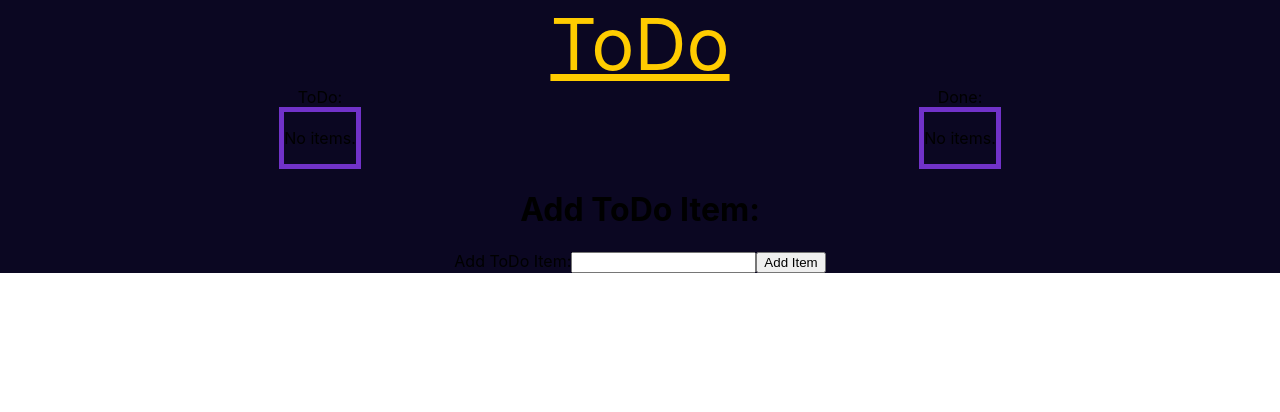
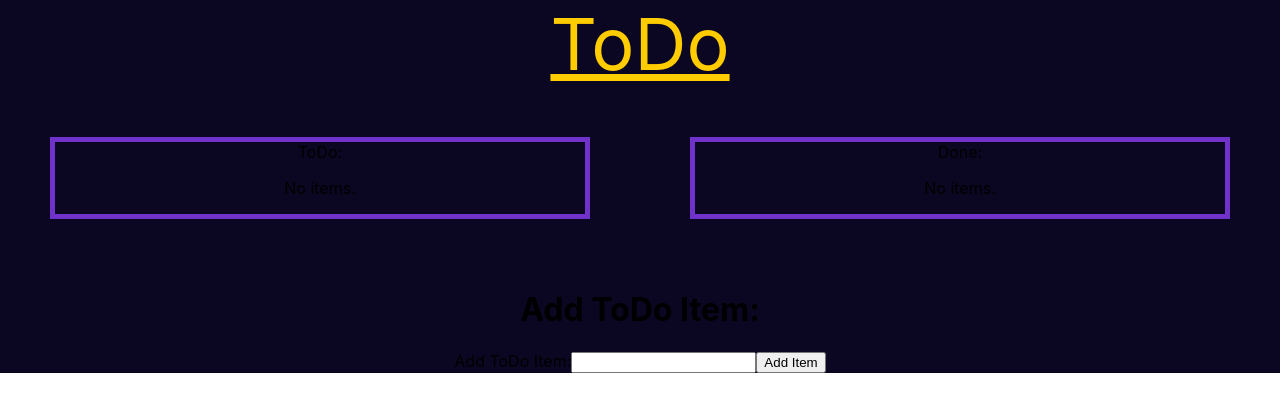
Before and after one commit to xbgbtx/-frontend-framework-todo-test-react, a React (Create React App) app: page / in a window 1280 px wide. Shown: the top 412 px of the page. Built offline with nearby package versions, Linux system fonts and the light colour scheme.

Commit message:
Move styles to todo.module.css

```diff
--- a/src/App.js
+++ b/src/App.js
@@ -2,8 +2,7 @@ import React from "react";
 import {useState} from "react";
 
 import style_grid from "./css/grid.module.css";
-import style_text from "./css/text.module.css";
-import style_list_display from "./css/list_display.module.css";
+import style_todo from "./css/todo.module.css";
 
 function App() {
 
@@ -52,14 +51,19 @@ function App() {
         <div className={`${style_grid.app_root}`}>
 
             <div class={`${style_grid.header_container}
-                         ${style_grid.section}`}>
-                <span class={`${style_text.page_title}`}>
+                         ${style_grid.section}
+                `}>
+
+                <span class={`${style_todo.page_title}`}>
                     ToDo
                 </span>
+
             </div>
 
             <div class={`${style_grid.todo_container}
-                         ${style_grid.section}`}>
+                         ${style_todo.container}
+                         ${style_grid.section}
+                `}>
 
                 <span>
                     ToDo:
@@ -73,7 +77,9 @@ function App() {
             </div>
 
             <div class={`${style_grid.done_container}
-                         ${style_grid.section}`}>
+                         ${style_todo.container}
+                         ${style_grid.section}
+                `}>
 
                 <span>Done:</span>
 
@@ -85,7 +91,8 @@ function App() {
             </div>
 
             <div class={`${style_grid.input_container}
-                         ${style_grid.section}`}>
+                         ${style_grid.section}
+                `}>
                 <TodoItemForm
                     todo_text={todo_input_text}
                     change_cb={e => set_todo_input_text ( e.target.value )}
@@ -128,7 +135,7 @@ const ListDisplay = ({  list_items, button_text, button_cb }) =>
     }
 
     return (
-        <div class={`${style_list_display.container}`}>
+        <div>
             {render_items ()}
         </div>
     );
--- a/src/css/list_display.module.css
+++ /dev/null
@@ -1,4 +0,0 @@
-.container
-{
-   border: 5px solid #7132c9;
-}
--- a/src/css/text.module.css
+++ b/src/css/todo.module.css
@@ -4,3 +4,9 @@
    color: #ffcc00;
    text-decoration: underline;
 }
+
+.container
+{
+   border: 5px solid #7132c9;
+   margin: 50px;
+}
```
